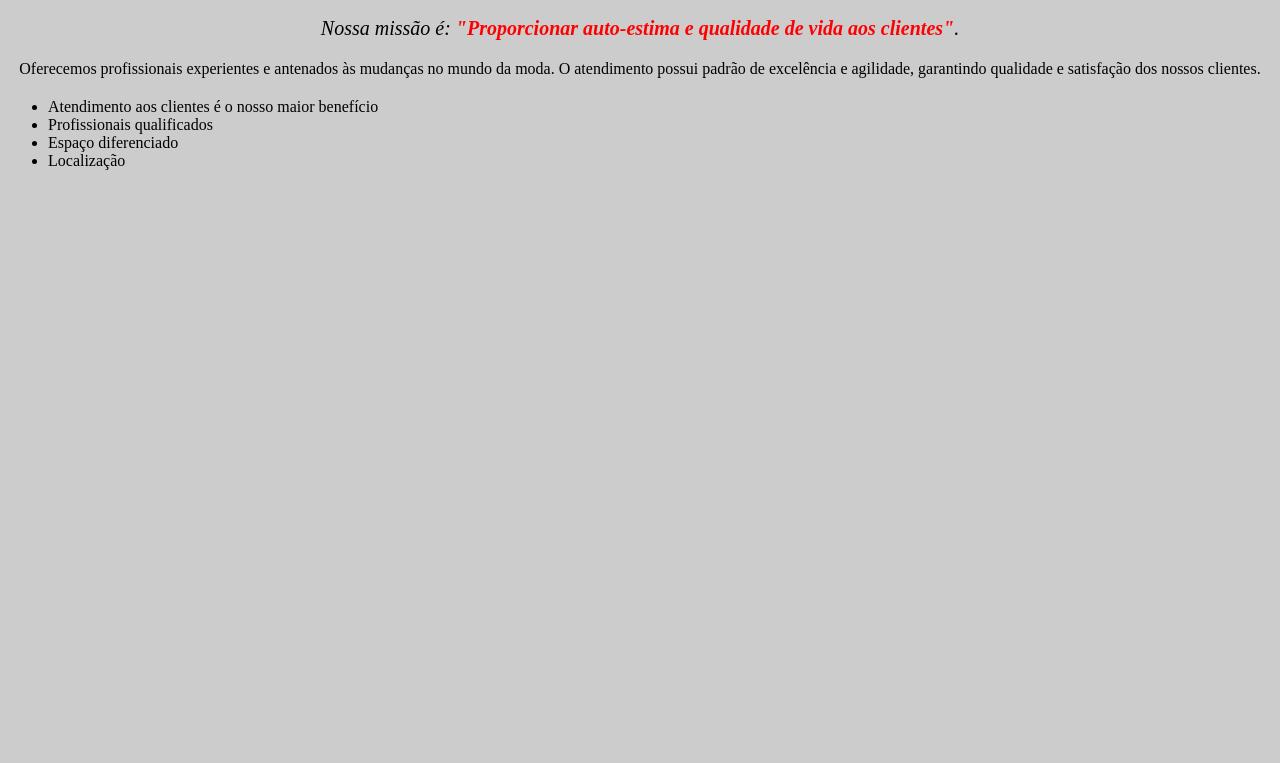
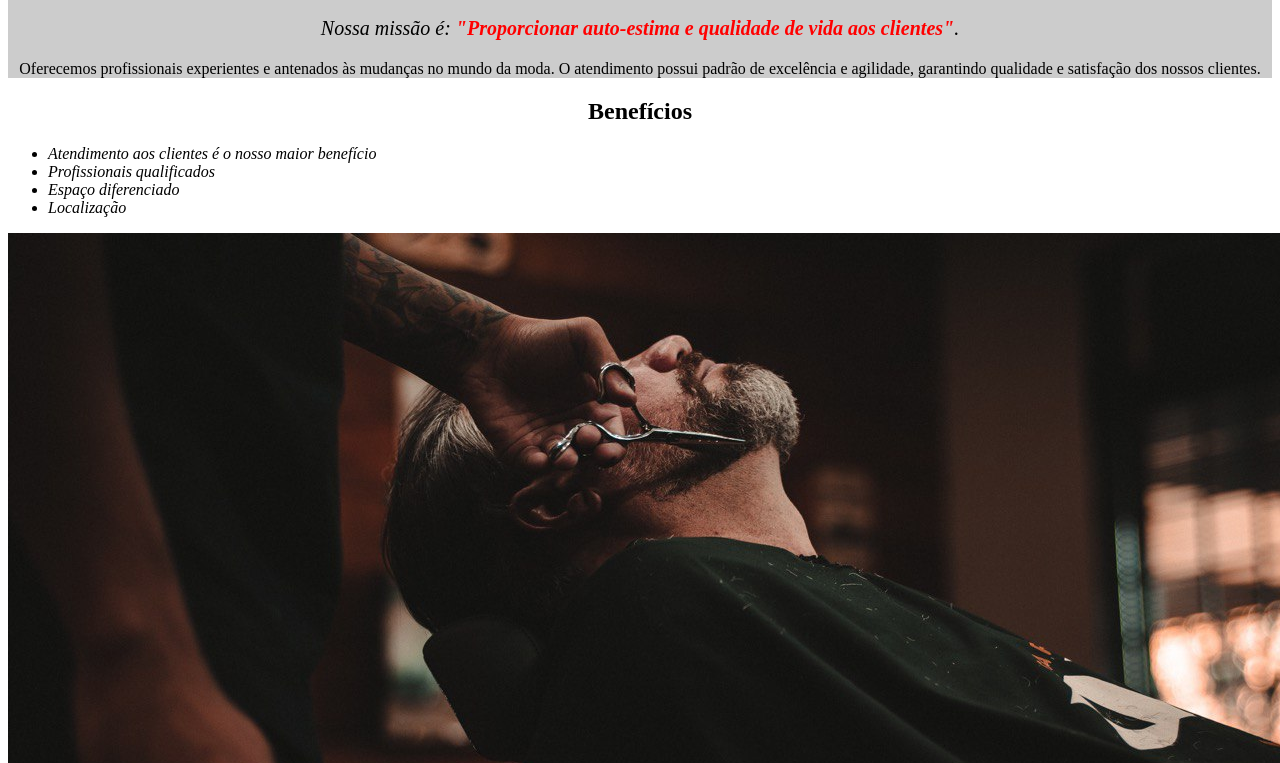
Before and after one commit to srochaglauber/barbearia, a plain HTML site: page index.html in a window 1280 px wide. Shown: the part 605-1368 px from the top of the page. Before the commit the page ends 800 px from the top, so only its background shows below. Drawn offline with Linux system fonts and the light colour scheme.

Commit message:
Divisões de conteúdo

```diff
--- a/index.html
+++ b/index.html
@@ -7,8 +7,10 @@
 	<link rel="stylesheet" href="style.css">
 </head>
 <body>
+
 	<img id="banner" src="banner.jpg" />
 
+	<div class="principal">
 		<h1>Sobre a Barbearia Alura</h1>
 
 		<p>Localizada no coração da cidade a <strong>Barbearia Alura</strong> traz para o mercado o que há de melhor para o seu cabelo e barba. Fundada em 2019, a Barbearia Alura já é destaque na cidade e conquista novos clientes a cada dia.</p>
@@ -16,12 +18,19 @@
 		<p id="missao"><em>Nossa missão é: <strong>"Proporcionar auto-estima e qualidade de vida aos clientes"</strong>.</em></p>
 
 		<p>Oferecemos profissionais experientes e antenados às mudanças no mundo da moda. O atendimento possui padrão de excelência e agilidade, garantindo qualidade e satisfação dos nossos clientes.</p>
-	<h2></h2>
+	</div>
+
+	<div class="beneficios">
+		<h2>Benefícios</h2>
+
 		<ul>
 			<li class="itens">Atendimento aos clientes é o nosso maior benefício</li>
 			<li class="itens">Profissionais qualificados</li>
 			<li class="itens">Espaço diferenciado</li>
 			<li class="itens">Localização</li>
 		</ul>
+
+		<img src="beneficios.jpg" />
+	</div>
 </body>
 </html>
--- a/style.css
+++ b/style.css
@@ -1,9 +1,13 @@
 body {
-	background: #CCCCCC;
+
 }
 
 #banner {
 	width: 100%;
+}
+
+.principal {
+	background: #CCCCCC;
 }
 
 h1 {
@@ -21,3 +25,11 @@ p {
 em strong {
 	color: #FF0000;
 }
+
+.itens {
+	font-style: italic;
+}
+
+h2 {
+	text-align: center;
+}
```
Also changed, not shown: beneficios.jpg (added). Lines whose indentation alone changed are shown as unchanged.
